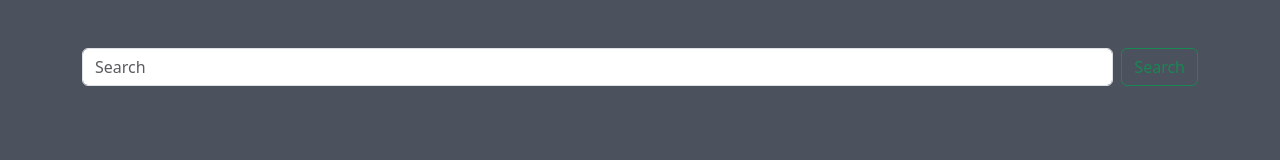
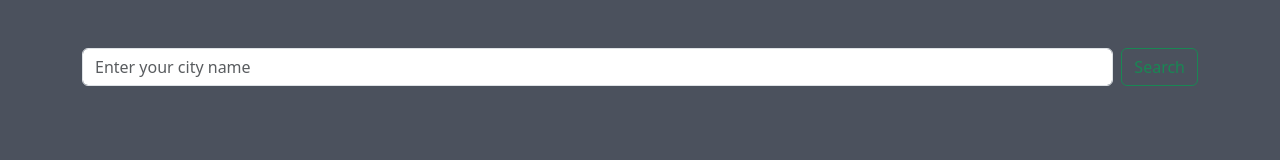
Before and after one commit to smemonislam/weather-application, a plain HTML site: page index.html in a window 1280 px wide. Drawn offline with nearby package versions, Linux system fonts and the light colour scheme.

Commit message:
chage placehoder in search form

```diff
--- a/index.html
+++ b/index.html
@@ -12,7 +12,7 @@
     <section class="vh-100" style="background-color: #4B515D;">
       <div class="container py-5 h-100">
         <form class="d-flex">
-          <input class="form-control me-2" name="search" type="search" placeholder="Search" id="searchCity">
+          <input class="form-control me-2" name="search" type="search" placeholder="Enter your city name" id="searchCity">
           <button class="btn btn-outline-success" type="submit">Search</button>
         </form>
         <div class="message text-center text-white mt-3"></div>
```
